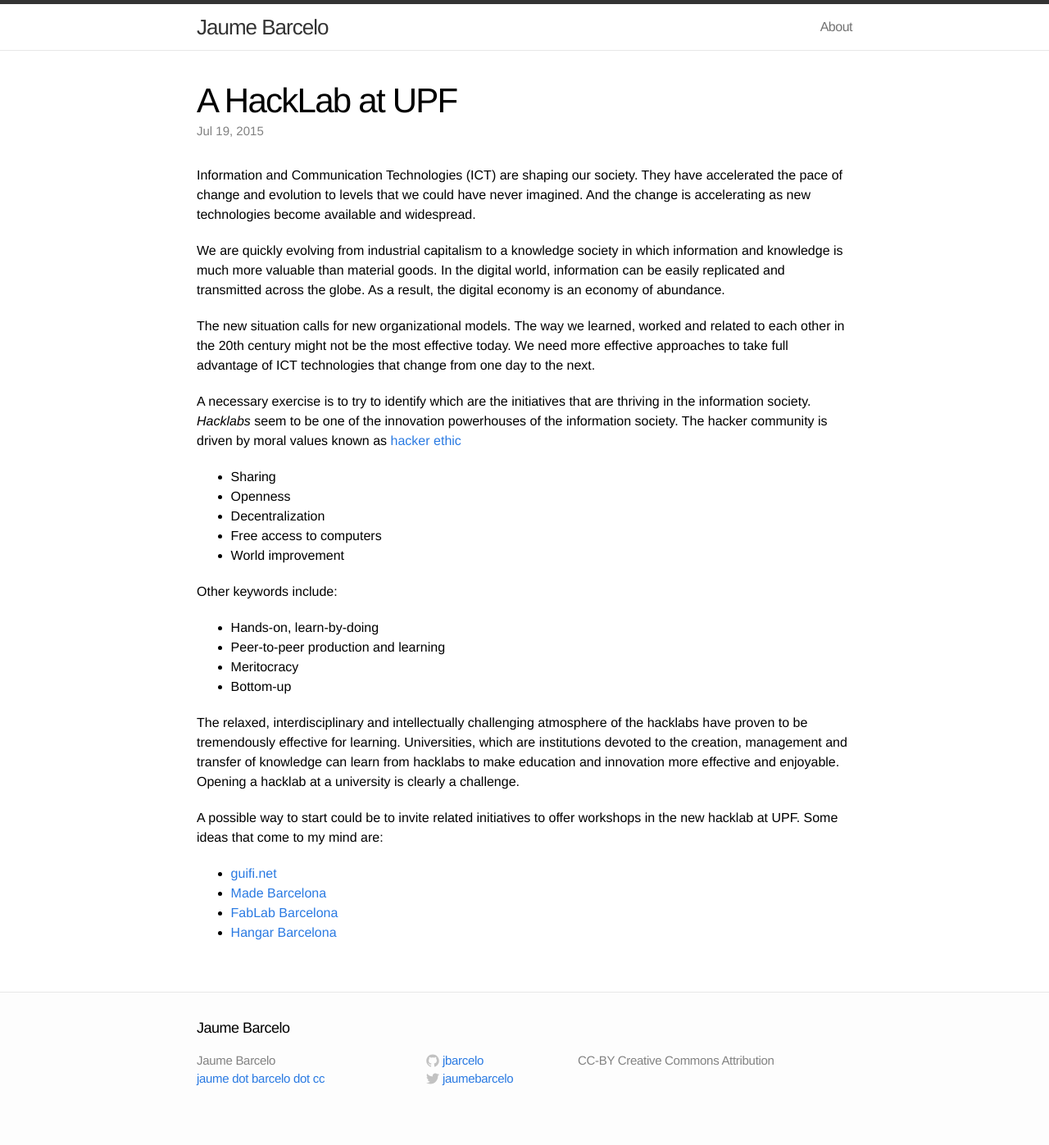
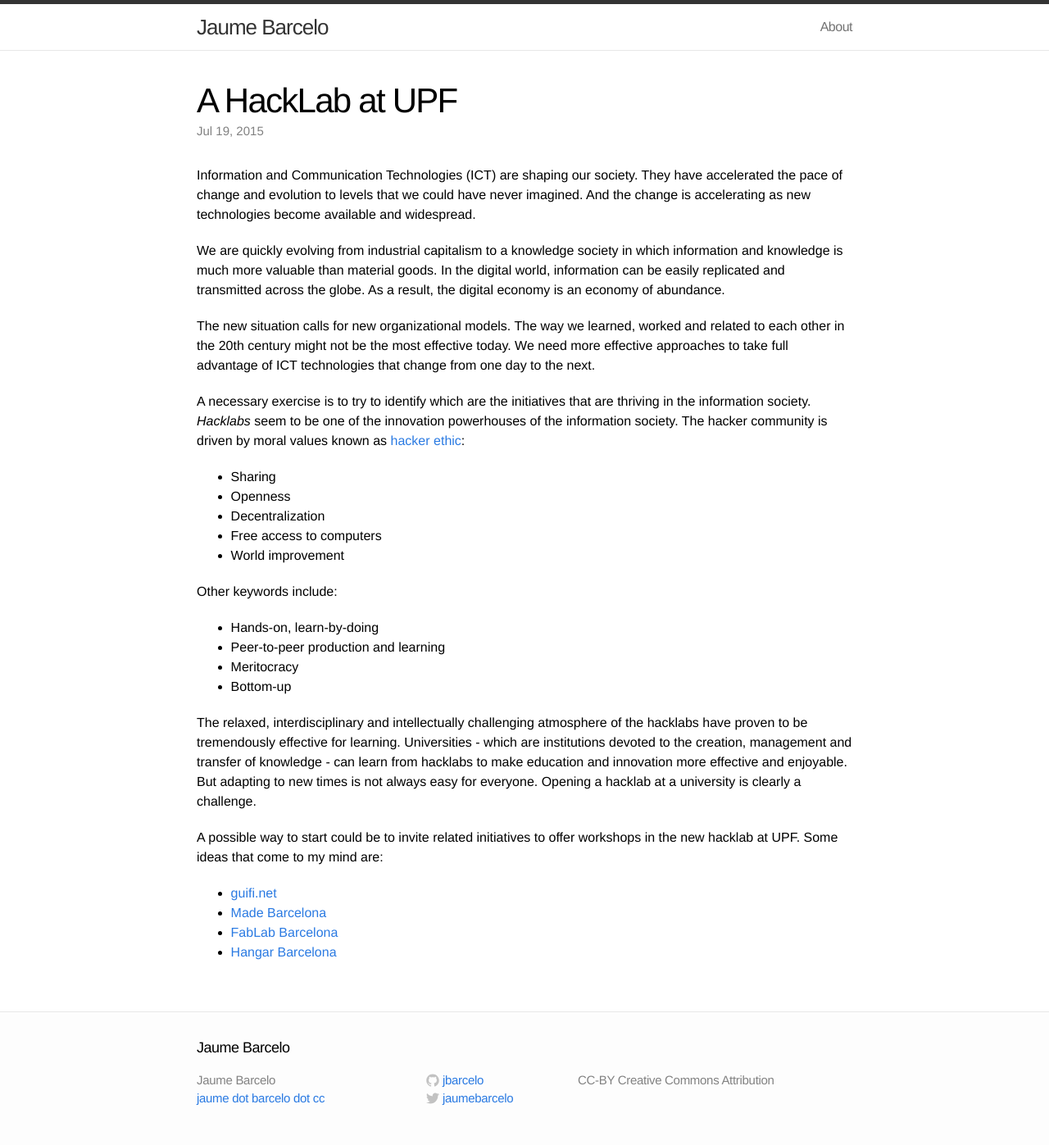
Before and after one commit to jbarcelo/old_jbarcelo.github.io, a Jekyll site: the page built from _posts/2014-07-19-A-HackLab-at-UPF.markdown, in a window 1280 px wide. Shown: the whole page at 82% size. Built offline with Jekyll 4.4.1, drawn with Linux system fonts in a browser that asks for light colours; before the commit the page ends 1373 px from its top, so only the background shows below that.

Commit message:
polishing

```diff
--- a/_posts/2014-07-19-A-HackLab-at-UPF.markdown
+++ b/_posts/2014-07-19-A-HackLab-at-UPF.markdown
@@ -19,7 +19,7 @@ We need more effective approaches to take full advantage of ICT technologies tha
 
 A necessary exercise is to try to identify which are the initiatives that are thriving in the information society.
 *Hacklabs*  seem to be one of the innovation powerhouses of the information society.
-The hacker community is driven by moral values known as [hacker ethic][hacker-ethic]
+The hacker community is driven by moral values known as [hacker ethic][hacker-ethic]:
 
 * Sharing
 * Openness
@@ -35,7 +35,8 @@ Other keywords include:
 * Bottom-up
 
 The relaxed, interdisciplinary and intellectually challenging atmosphere of the hacklabs have proven to be tremendously effective for learning.
-Universities, which are institutions devoted to the creation, management and transfer of knowledge can learn from hacklabs to make education and innovation more effective and enjoyable.
+Universities - which are institutions devoted to the creation, management and transfer of knowledge - can learn from hacklabs to make education and innovation more effective and enjoyable.
+But adapting to new times is not always easy for everyone.
 Opening a hacklab at  a university is clearly a challenge.
 
 A possible way to start could be to invite related initiatives to offer workshops in the new hacklab at UPF.
```
